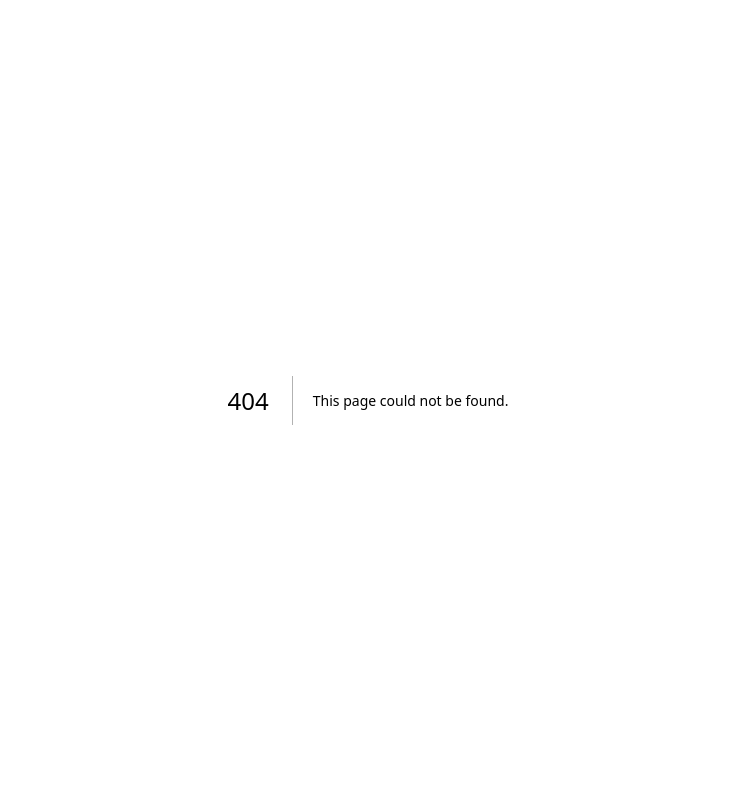
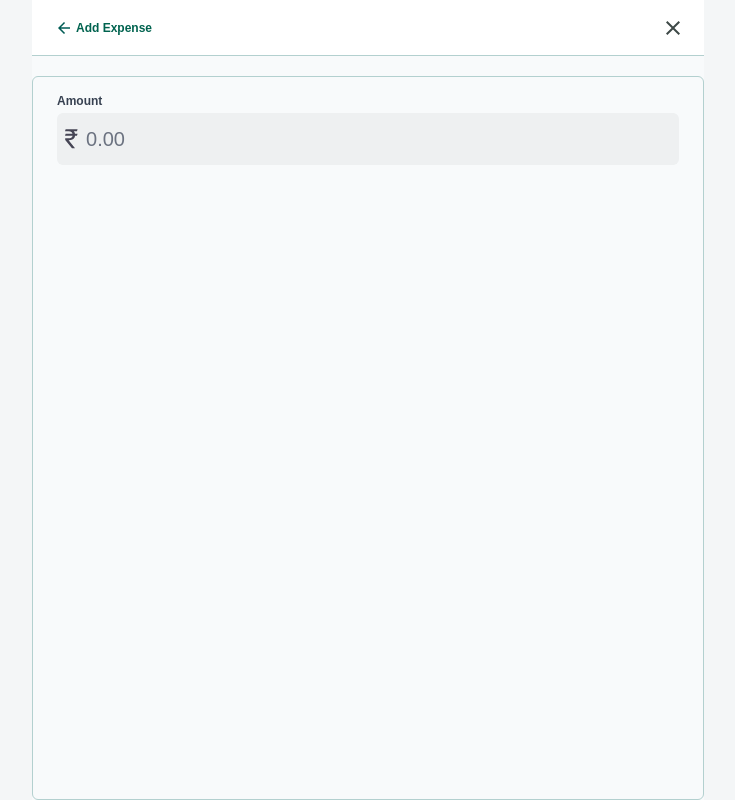
Before and after one commit to kiranreddyhostels/Kiran-Reddy-Boys-Hostel, a Next.js app: page /AddExpense in a window 1280 px wide. Before the commit this address had no page. Shown: the whole page, without its empty margins (272-1007 px from the left). Built offline with nearby package versions, Linux system fonts and the light colour scheme.

Commit message:
feat: added expense amount input with header and navigation controls

```diff
--- /dev/null
+++ b/app/AddExpense/Amount/Amount.tsx
@@ -0,0 +1,27 @@
+"use client";
+import Icon from "@/components/Icons/Icons";
+interface AmountProps{
+  value:string;
+  onChange:(value:string)=>void;
+}
+export default function Amount({value,onChange}:AmountProps) {
+  return (
+    <div>
+      <label className="mb-1 block text-[10px] font-semibold text-[#374151] sm:text-xs">
+        Amount
+      </label>
+      <div className="flex h-12 item-center rounded-md bg-[#eef0f1] px-2 sm:h-13">
+        <span className="pt-4 sm-pt-4">
+          <Icon src="/assets/rupee-icon.svg" alt="Rupee" className="h-3 sm:h-5" />
+        </span>
+        <input
+          type="text"
+          value={value}
+          onChange={(event) => onChange(event.target.value)}
+          placeholder="0.00"
+          className="h-full w-full bg-transparent px-2 text-[14px] outline-none placeholder:text-[#6b7280] sm:text-xl text-black"
+        />
+      </div>
+    </div>
+  );
+}
--- /dev/null
+++ b/app/AddExpense/Header/Header.tsx
@@ -0,0 +1,29 @@
+"use client";
+import { useRouter } from "next/navigation";
+import Icon from "@/components/Icons/Icons";
+import Link from "next/link";
+export default function Header(){
+    const router =useRouter();
+
+    return(
+        <header className="flex h-14 items-center justify-between border-b border-b-[#B3D0CF] bg-white px-3 sm-h-16 sm:px-5 md:px-6">
+            <Link href="/" onClick={()=>router.back()}  className="flex items-center gap-1 text-[9px] font-semibold text-[#00634f] sm:text-xs">
+                <span className="text-sm "> <Icon
+                                src="/assets/leftArrow.svg"
+                                alt="arrow"
+                                className="h-3 w-4"
+                              /></span> Add Expense
+            </Link>
+            <Link href="/"
+
+        onClick={() => router.back()}
+        aria-label="Close"
+        className="text-sm text-[#374151] sm:text-base"
+      >
+         <Icon src="/assets/close.svg" alt="close" />
+      </Link>
+
+
+             </header>
+    )
+}
--- /dev/null
+++ b/app/AddExpense/page.tsx
@@ -0,0 +1,23 @@
+"use client";
+import Header from "./Header/Header";
+import Amount from "./Amount/Amount";
+import { useState } from "react";
+export default function AddExpense(){
+  const [amount,setAmount]=useState("");
+
+    return(
+
+      <main className="min-h-screen bg-[#f4f6f7]">
+        <div className="mx-auto flex min-h-screen w-full flex-col bg-[#f8fafb] sm:mx-w-xl md:max-w-2xl lg:mx-w-3xl ">
+             <Header/>
+             <div className="flex-1 overflow-y-auto px-2 pb-20 pt-2 sm:px-5 sm:pb-24 sm:pt-4 md:px-6 rounded-md border border-[#B3D0CF] mt-5">
+              <div className="space-y-2.5 sm:space-y-4">
+                <Amount value={amount} onChange={setAmount}/>
+              </div>
+             </div>
+
+        </div>
+      </main>
+
+    )
+}
```
